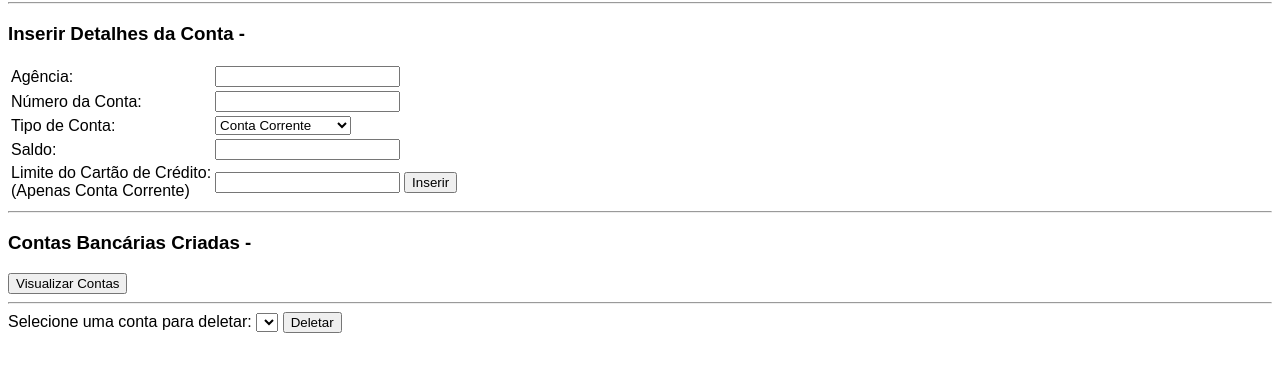
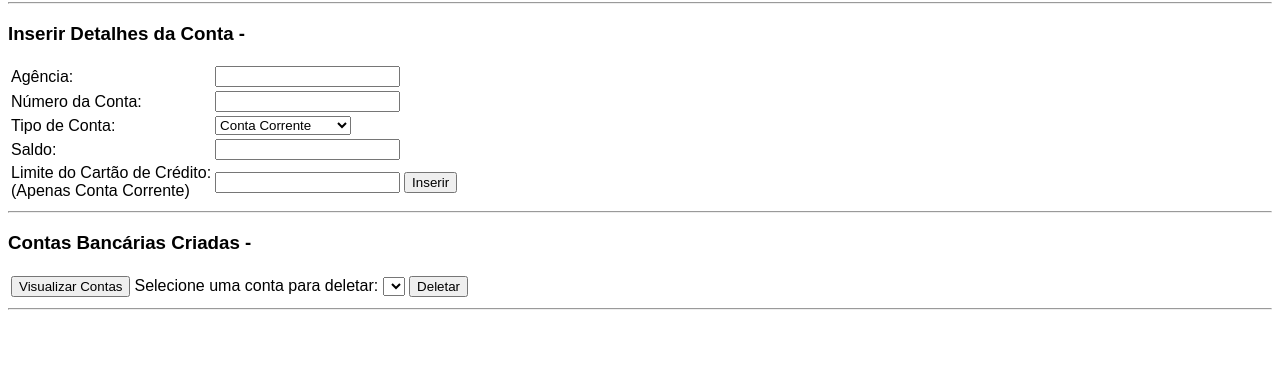
Before and after one commit to matheusviniciusga/gerenpaghtml, a plain HTML site: page index.html in a window 1280 px wide. Shown: the part 78-450 px from the top of the page. Drawn offline with Linux system fonts and the light colour scheme; a web font is replaced by a local one.

Commit message:
Update index.html

```diff
--- a/index.html
+++ b/index.html
@@ -52,15 +52,20 @@
   <hr>
 
   <h3>Contas Bancárias Criadas -</h3>
-  <button type="button" onclick="visualizarContas()">Visualizar Contas</button>
-
-  <div id="listaContas"></div>
+  <table>
+    <tr>
+      <td><button type="button" onclick="visualizarContas()">Visualizar Contas</button></td>
+      <td>
+        <label for="contasDropdown">Selecione uma conta para deletar:</label>
+        <select id="contasDropdown"></select>
+        <button type="button" onclick="deletarConta()">Deletar</button>
+      </td>
+    </tr>
+  </table>
 
   <hr>
 
-  <label for="contasDropdown">Selecione uma conta para deletar:</label>
-  <select id="contasDropdown"></select>
-  <button type="button" onclick="deletarConta()">Deletar</button>
+  <div id="listaContas"></div>
 
   <script src="script.js"></script>
 
```
